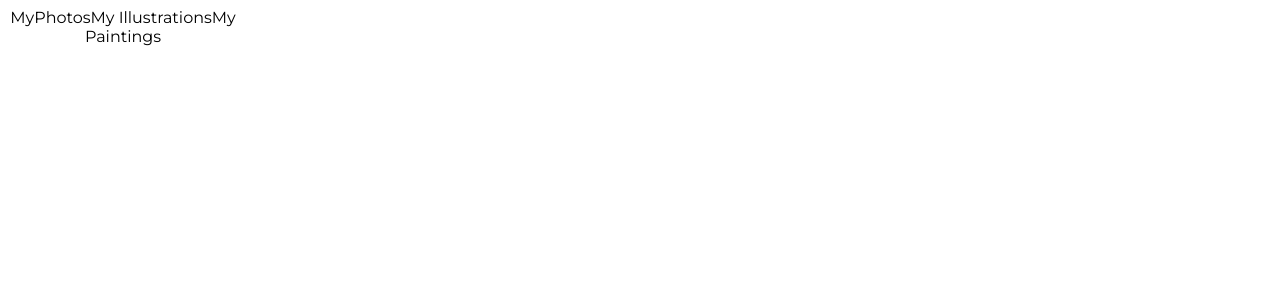
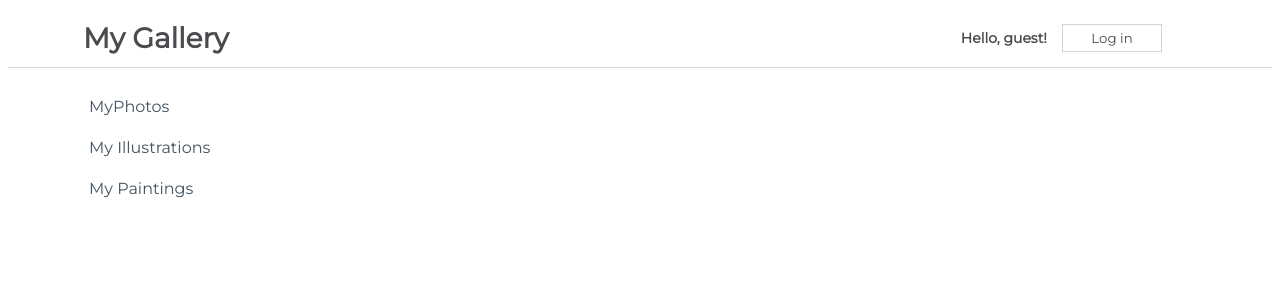
Before and after one commit to Seaniboy2009/react-challange01, a React (Create React App) app in the folder my-app/: page / in a window 1280 px wide. Shown: the top 300 px of the page. Built offline with nearby package versions, Linux system fonts and the light colour scheme.

Commit message:
added navbar

```diff
--- a/my-app/src/App.js
+++ b/my-app/src/App.js
@@ -1,10 +1,12 @@
 import css from './App.module.css';
 import SideBar from './components/Sidebar';
+import NavBarSimple from './components/NavBarSimple';
 
 function App() {
   return (
     <div className={css.App}>
       <SideBar />
+      <NavBarSimple />
     </div>
   );
 }
--- /dev/null
+++ b/my-app/src/components/NavBarSimple.js
@@ -0,0 +1,41 @@
+import React from "react";
+import css from './css/NavBarSimple.module.css';
+
+class NavBarSimple extends React.Component {
+
+    constructor(props) {
+        super(props);
+        this.state = {
+            name: "Hello, guest!",
+            buttonText: "Log in"
+        }
+    }
+
+    handleClick() {
+        this.setState((prevState, prevProps) => {
+            console.log("Previous State", prevState)
+            console.log("Previous Props", prevProps)
+            return{
+                name: prevState.name === "Hello, guest!" ? "Welcome back, user!" : "Hello, guest!",
+                buttonText: prevState.buttonText === "Log in" ? "Log out" : "Log in"
+            }
+        })
+    }
+
+    render() {
+
+        return (
+            <div className={css.NavBar}>
+                <h1>My Gallery</h1>
+                <div>
+                    <span>{this.state.name}</span>
+                    <button onClick={() => this.handleClick()}>{this.state.buttonText}</button>
+                </div>
+            </div>
+        )
+
+    }
+
+}
+
+export default NavBarSimple;
--- a/my-app/src/components/Sidebar.js
+++ b/my-app/src/components/Sidebar.js
@@ -1,8 +1,9 @@
 import React from "react";
+import css from "./css/Sidebar.module.css"
 
 
 function SideBar() {
-    return <div>
+    return <div className={css.sidebar}>
                 <a>MyPhotos</a>
                 <a>My Illustrations</a>
                 <a>My Paintings</a>
```
